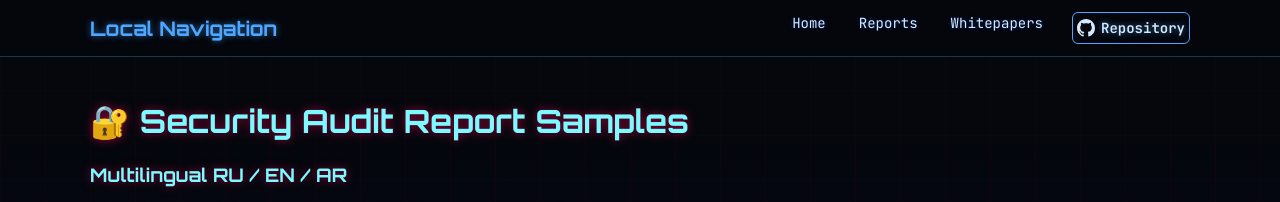
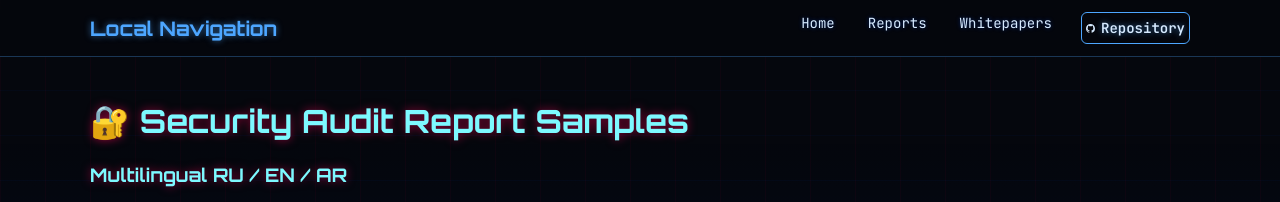
Before and after one commit to SergMorelli/SergMorelli-security-audit-report-samples, a Jekyll site: the page built from index.md, in a window 1280 px wide. Shown: the top 202 px of the page. Built offline with Jekyll 4.4.1, drawn with Linux system fonts in a browser that asks for light colours; our own code applies the rules of GitHub Pages for plain Markdown files.

Commit message:
Update style.css

```diff
--- a/assets/css/style.css
+++ b/assets/css/style.css
@@ -227,10 +227,11 @@ footer a {
 }
 
 .github-icon {
-    width: 18px;
-    height: 18px;
+    width: 9px;
+    height: 9px;
     transition: 0.25s ease;
 }
+
 
 .repo-link:hover .github-icon {
     filter: drop-shadow(0 0 6px #000);
```
